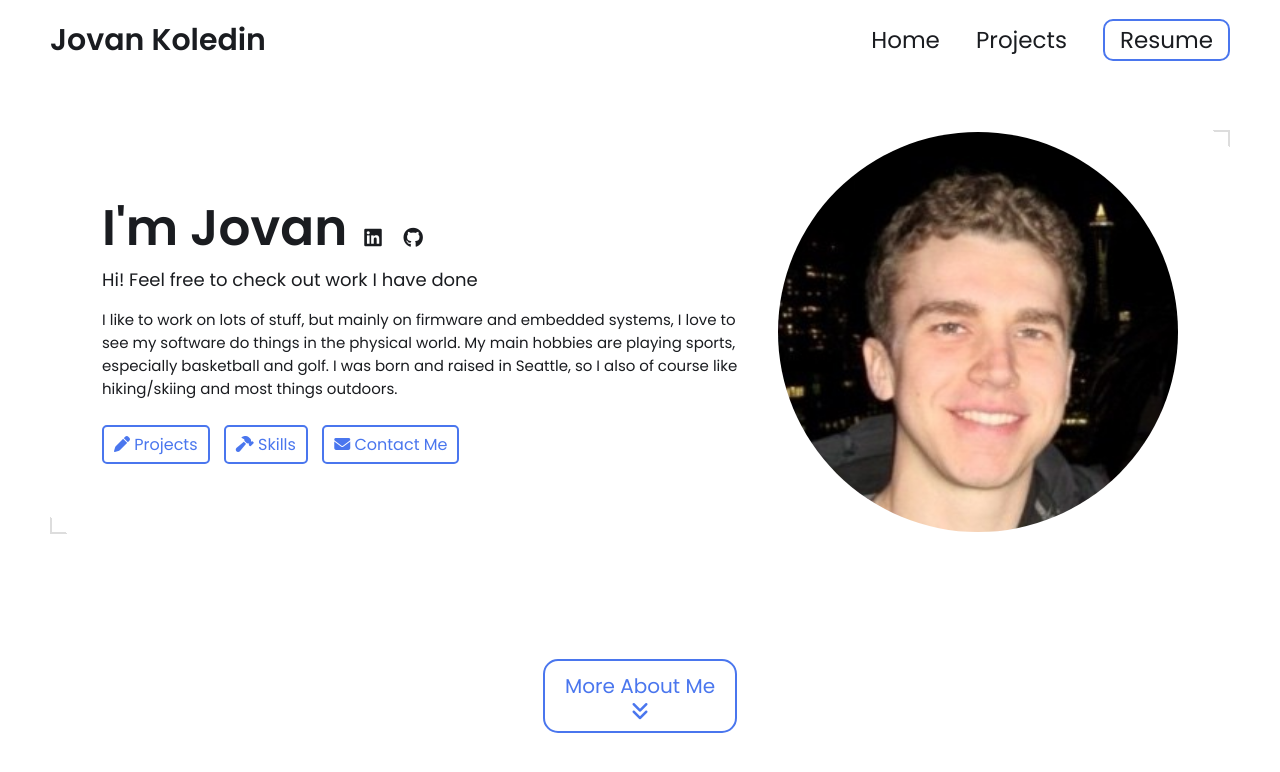
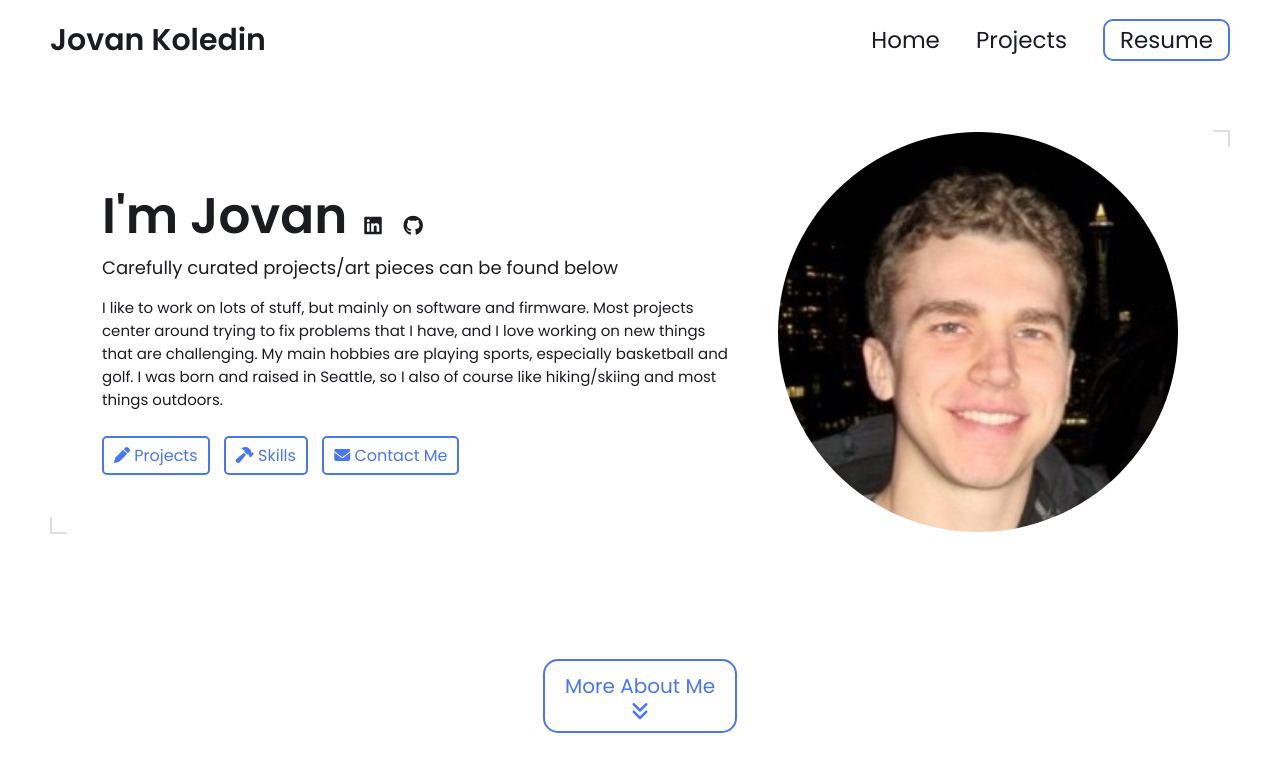
Before and after one commit to jovankoledin/jovankoledin.github.io, a Jekyll site: the page built from index.html, in a window 1280 px wide and 900 px high. Shown: the top 772 px of the window. Built offline with Jekyll 4.4.1, drawn with Linux system fonts in a browser that asks for light colours.

Commit message:
Update _config.yml

```diff
--- a/_config.yml
+++ b/_config.yml
@@ -13,9 +13,10 @@ title: Jovan Koledin's Portfolio # This is what shows up in the tab of the brows
 
 # Hero Section
 name: Jovan Koledin
-headline: Hi! Feel free to check out work I have done
+headline: Carefully curated projects/art pieces can be found below
 description: >- # dont remove this line. this will ignore all new lines until the next section
-  I like to work on lots of stuff, but mainly on firmware and embedded systems, I love to see my software do things in the physical world.
+  I like to work on lots of stuff, but mainly on software and firmware.
+  Most projects center around trying to fix problems that I have, and I love working on new things that are challenging.
   My main hobbies are playing sports, especially basketball and golf.
   I was born and raised in Seattle, so I also of course like hiking/skiing and most things outdoors.
 
```
